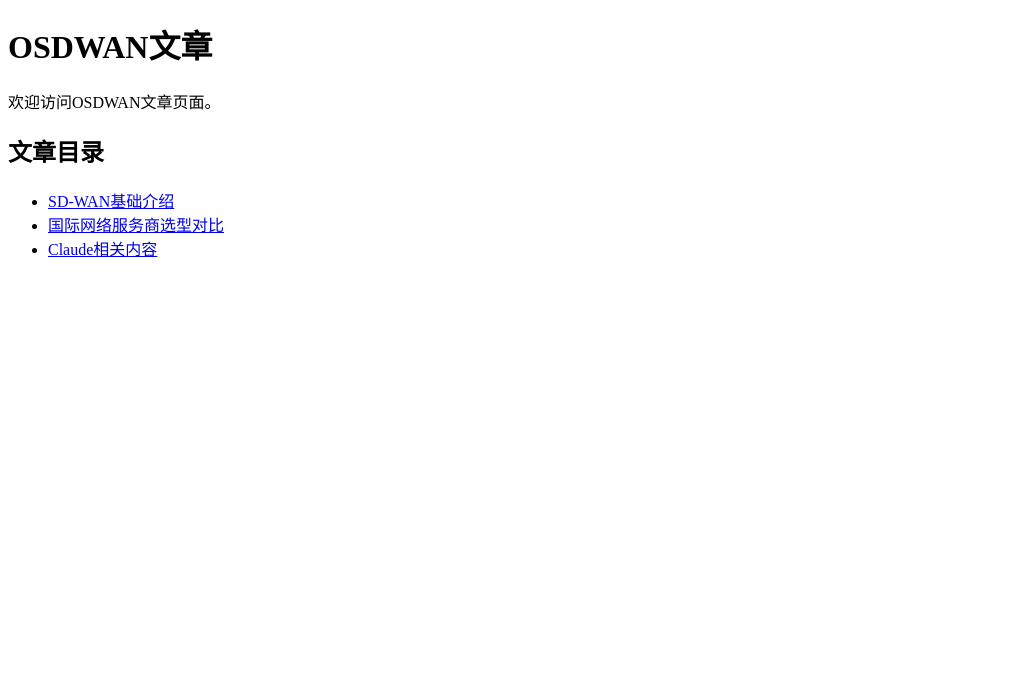
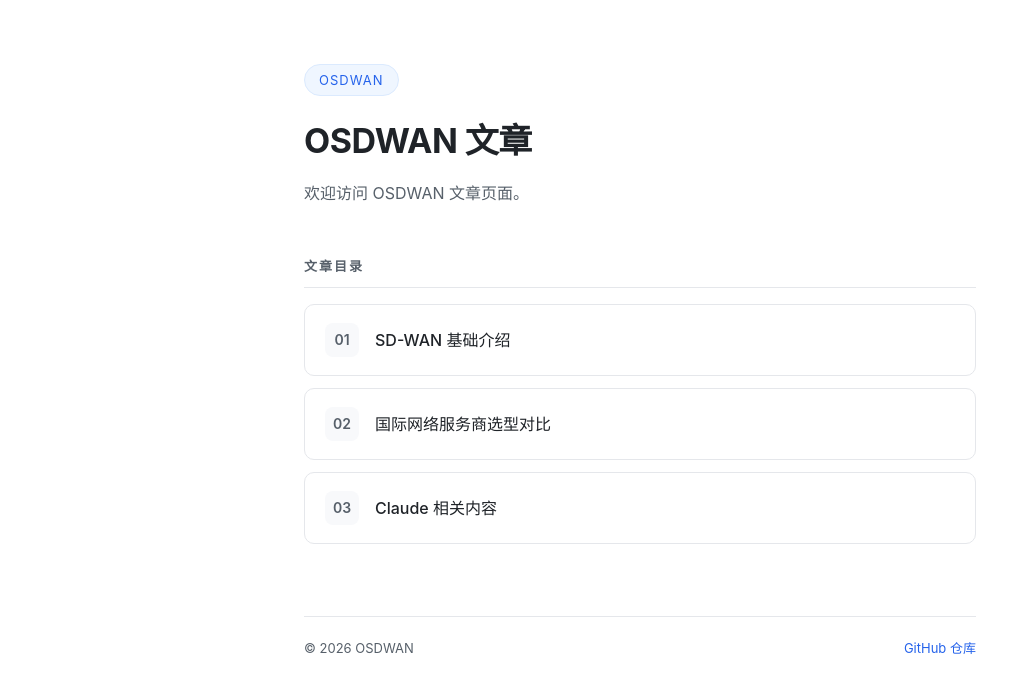
Before and after one commit to osdwan/osdwan.github.io, a plain HTML site: page index.html in a window 1280 px wide. Shown: the whole page, without its empty margins (0-1031 px from the left). Drawn offline with Linux system fonts and the light colour scheme.

Commit message:
Update index.html

```diff
--- a/index.html
+++ b/index.html
@@ -1,21 +1,164 @@
-
 <!DOCTYPE html>
 <html lang="zh-CN">
 <head>
-  <meta charset="UTF-8">
-  <meta name="viewport" content="width=device-width, initial-scale=1.0">
-  <title>OSDWAN文章</title>
-  <meta name="description" content="OSDWAN企业网络、SD-WAN及跨境办公技术文章与使用教程。">
+<meta charset="UTF-8">
+<meta name="viewport" content="width=device-width, initial-scale=1.0">
+<title>OSDWAN 文章</title>
+<style>
+  :root {
+    --text: #1f2328;
+    --text-secondary: #57606a;
+    --border: #e5e7eb;
+    --accent: #2563eb;
+    --accent-hover: #1d4ed8;
+    --bg-soft: #f8f9fb;
+  }
+  * { margin: 0; padding: 0; box-sizing: border-box; }
+  body {
+    font-family: -apple-system, BlinkMacSystemFont, "Segoe UI", "PingFang SC", "Microsoft YaHei", sans-serif;
+    background: #ffffff;
+    color: var(--text);
+    line-height: 1.7;
+    -webkit-font-smoothing: antialiased;
+  }
+  .container {
+    max-width: 720px;
+    margin: 0 auto;
+    padding: 64px 24px 96px;
+  }
+  /* 顶部 */
+  header { margin-bottom: 48px; }
+  .site-badge {
+    display: inline-block;
+    font-size: 13px;
+    letter-spacing: 1px;
+    color: var(--accent);
+    background: #eff6ff;
+    border: 1px solid #dbeafe;
+    border-radius: 999px;
+    padding: 4px 14px;
+    margin-bottom: 16px;
+  }
+  h1 {
+    font-size: 34px;
+    font-weight: 700;
+    letter-spacing: -0.5px;
+    margin-bottom: 10px;
+  }
+  .subtitle {
+    font-size: 16px;
+    color: var(--text-secondary);
+  }
+  /* 文章目录 */
+  .section-title {
+    font-size: 13px;
+    font-weight: 600;
+    text-transform: uppercase;
+    letter-spacing: 2px;
+    color: var(--text-secondary);
+    margin-bottom: 16px;
+    padding-bottom: 10px;
+    border-bottom: 1px solid var(--border);
+  }
+  .article-list {
+    list-style: none;
+    display: flex;
+    flex-direction: column;
+    gap: 12px;
+  }
+  .article-card {
+    display: flex;
+    align-items: center;
+    gap: 16px;
+    padding: 18px 20px;
+    border: 1px solid var(--border);
+    border-radius: 10px;
+    text-decoration: none;
+    color: inherit;
+    transition: all 0.18s ease;
+    background: #ffffff;
+  }
+  .article-card:hover {
+    border-color: var(--accent);
+    box-shadow: 0 2px 12px rgba(37, 99, 235, 0.08);
+    transform: translateY(-1px);
+  }
+  .article-num {
+    flex-shrink: 0;
+    width: 34px;
+    height: 34px;
+    display: flex;
+    align-items: center;
+    justify-content: center;
+    background: var(--bg-soft);
+    border-radius: 8px;
+    font-size: 14px;
+    font-weight: 600;
+    color: var(--text-secondary);
+  }
+  .article-card:hover .article-num {
+    background: #eff6ff;
+    color: var(--accent);
+  }
+  .article-title {
+    font-size: 16px;
+    font-weight: 500;
+  }
+  /* 页脚 */
+  footer {
+    margin-top: 72px;
+    padding-top: 20px;
+    border-top: 1px solid var(--border);
+    font-size: 13px;
+    color: var(--text-secondary);
+    display: flex;
+    justify-content: space-between;
+    flex-wrap: wrap;
+    gap: 8px;
+  }
+  footer a {
+    color: var(--accent);
+    text-decoration: none;
+  }
+  footer a:hover { text-decoration: underline; }
+</style>
 </head>
 <body>
-  <h1>OSDWAN文章</h1>
-  <p>欢迎访问OSDWAN文章页面。</p>
+  <div class="container">
+    <header>
+      <span class="site-badge">OSDWAN</span>
+      <h1>OSDWAN 文章</h1>
+      <p class="subtitle">欢迎访问 OSDWAN 文章页面。</p>
+    </header>
 
-  <h2>文章目录</h2>
-  <ul>
-    <li><a href="sdwan/introduction.md">SD-WAN基础介绍</a></li>
-    <li><a href="sdwan/国际网络服务商选型对比.md">国际网络服务商选型对比</a></li>
-    <li><a href="Claude.md">Claude相关内容</a></li>
-  </ul>
+    <main>
+      <p class="section-title">文章目录</p>
+      <ul class="article-list">
+        <li>
+          <a class="article-card" href="https://osdwan.github.io/sdwan/introduction.md">
+            <span class="article-num">01</span>
+            <span class="article-title">SD-WAN 基础介绍</span>
+          </a>
+        </li>
+        <li>
+          <a class="article-card" href="https://osdwan.github.io/sdwan/%E5%9B%BD%E9%99%85%E7%BD%91%E7%BB%9C%E6%9C%8D%E5%8A%A1%E5%95%86%E9%80%89%E5%9E%8B%E5%AF%B9%E6%AF%94.md">
+            <span class="article-num">02</span>
+            <span class="article-title">国际网络服务商选型对比</span>
+          </a>
+        </li>
+        <li>
+          <a class="article-card" href="https://osdwan.github.io/Claude.md">
+            <span class="article-num">03</span>
+            <span class="article-title">Claude 相关内容</span>
+          </a>
+        </li>
+      </ul>
+    </main>
+
+    <footer>
+      <span>© 2026 OSDWAN</span>
+      <a href="https://github.com/osdwan/osdwan.github.io">GitHub 仓库</a>
+    </footer>
+  </div>
 </body>
 </html>
```
